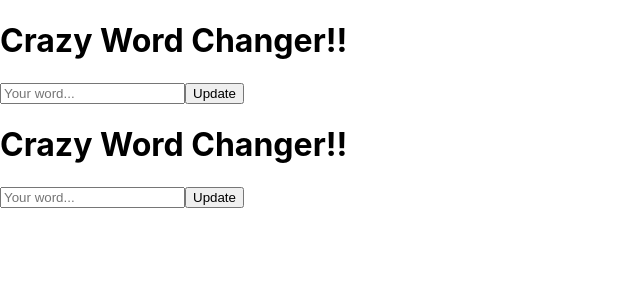
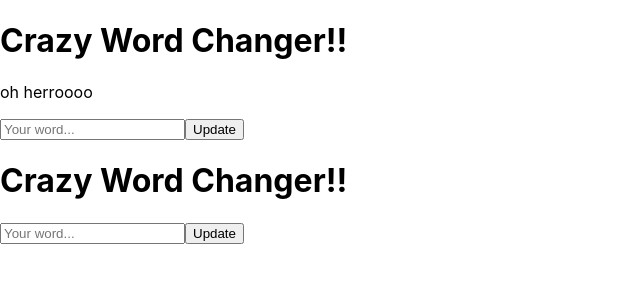
Before and after one commit to dbacall/jest-playground, a React (Create React App) app: page / in a window 1280 px wide. Shown: the top 300 px of the page, without its empty margins (0-640 px from the left). Built offline with nearby package versions, Linux system fonts and the light colour scheme.

Commit message:
test: add test for intro

```diff
--- a/package.json
+++ b/package.json
@@ -6,6 +6,7 @@
     "@testing-library/jest-dom": "^4.2.4",
     "@testing-library/react": "^9.3.2",
     "@testing-library/user-event": "^7.1.2",
+    "prop-types": "^15.7.2",
     "react": "^16.13.1",
     "react-dom": "^16.13.1",
     "react-scripts": "3.4.1"
--- a/src/components/WordChange.jsx
+++ b/src/components/WordChange.jsx
@@ -1,6 +1,7 @@
 import React, { useState } from 'react';
+import PropTypes from 'prop-types';
 
-function WordChange() {
+function WordChange({ intro }) {
   const [inputWord, setInputWord] = useState('');
   const [updatedWord, setUpdatedWord] = useState('');
 
@@ -11,6 +12,7 @@ function WordChange() {
   return (
     <div className="App">
       <h1>Crazy Word Changer!!</h1>
+      <p id="intro">{intro}</p>
       <input
         type="text"
         placeholder="Your word..."
@@ -27,4 +29,12 @@ function WordChange() {
   );
 }
 
+WordChange.propTypes = {
+  intro: PropTypes.string,
+};
+
+WordChange.defaultProps = {
+  intro: 'oh herroooo',
+};
+
 export default WordChange;
```
Also changed, not shown: 1 other file (tests, documents, lock files or other folders).
